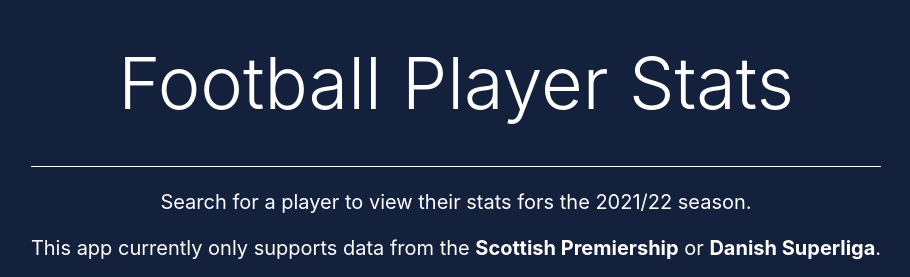
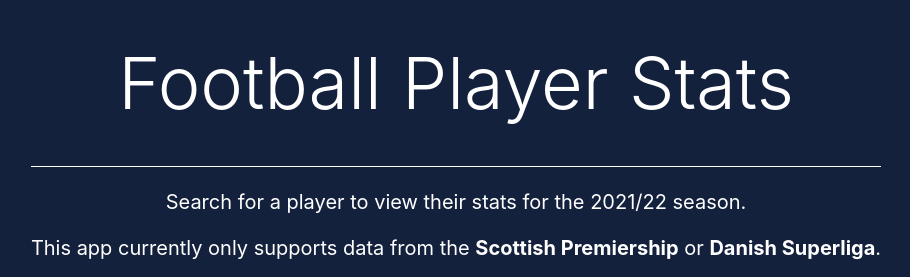
Before and after one commit to hwgwalker/football-player-stats-app, a plain HTML site: page index.html in a window 1280 px wide. Shown: the top 277 px of the page, without its empty margins (184-1094 px from the left). Drawn offline with nearby package versions, Linux system fonts and the light colour scheme.

Commit message:
Update index.html

```diff
--- a/index.html
+++ b/index.html
@@ -15,7 +15,7 @@
     <div class="heading">
         <h1 class="title-text display-3">Football Player Stats</h1>
         <div class="subheading">
-            <p class="subhead-text">Search for a player to view their stats fors the 2021/22 season. </p>
+            <p class="subhead-text">Search for a player to view their stats for the 2021/22 season. </p>
             <p class="subhead-text">This app currently only supports data from
                 the <span class="bold">Scottish Premiership</span> or <span class="bold">Danish Superliga</span>.</p>
         </div>
```
